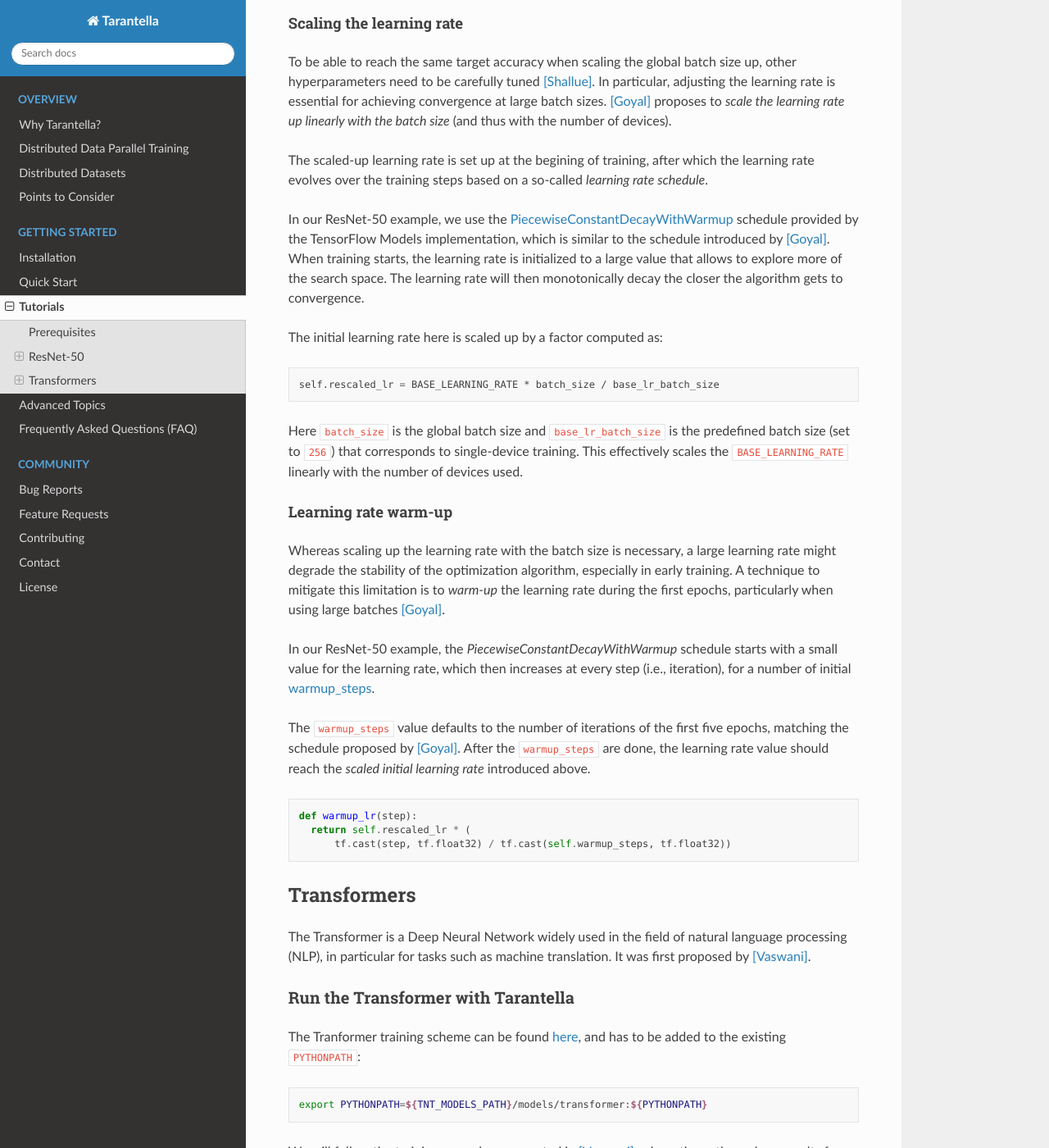
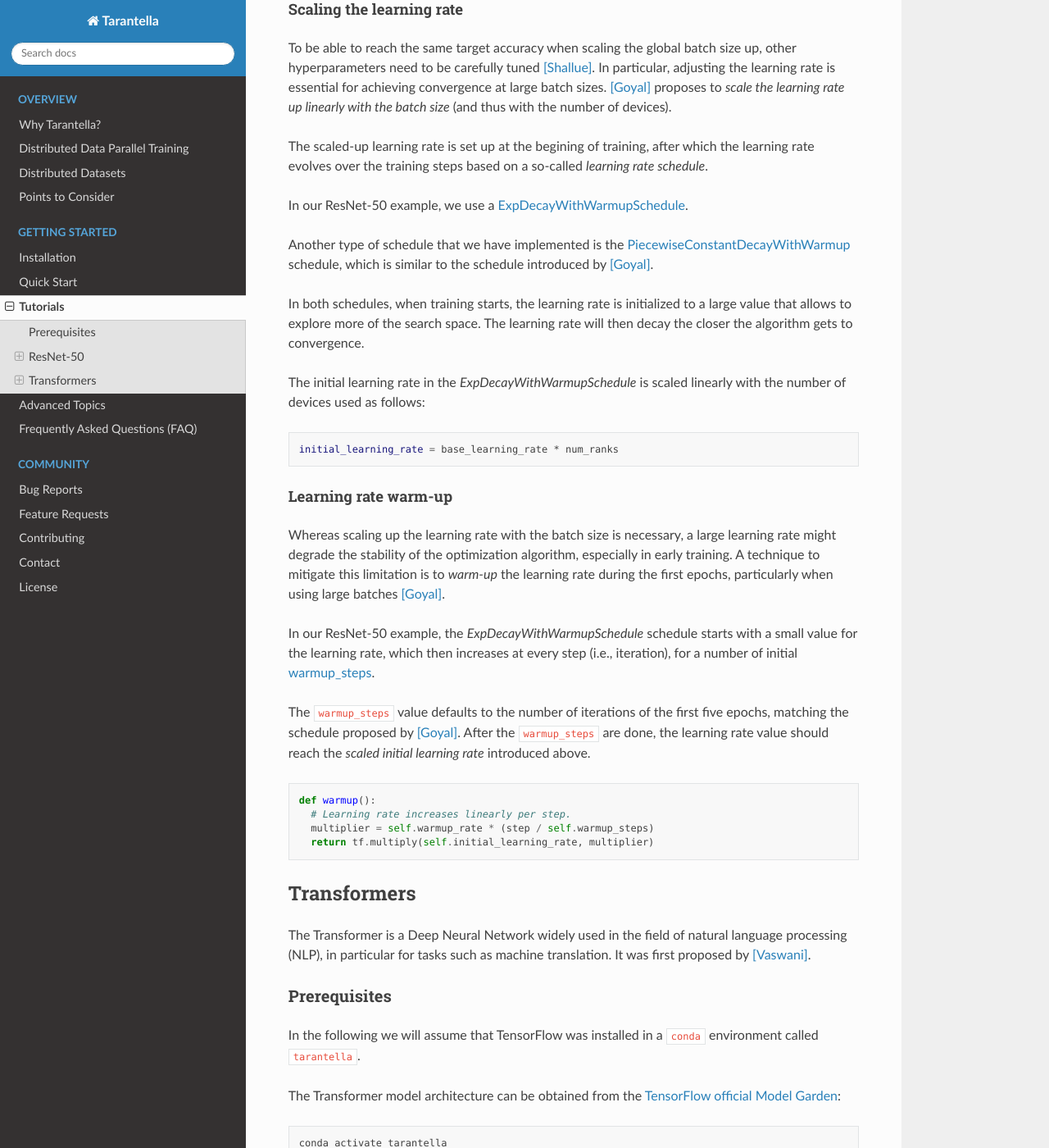
Before and after one commit to cc-hpc-itwm/tarantella, a Sphinx documentation site: the page built from docs/source/tutorials.rst, in a window 1280 px wide and 1400 px high, scrolled down 4052 px. Shown: the whole window at 82% size. Built offline with Sphinx 7.4.7 and the Read the Docs theme 2.0.0, drawn with Linux system fonts in a browser that asks for light colours; some of the changed text lies outside the part shown.

Commit message:
docs: update image processing tutorial

```diff
--- a/docs/source/tutorials.rst
+++ b/docs/source/tutorials.rst
@@ -9,18 +9,21 @@ state-of-the-art models for two widely-used applications in Deep Learning:
 * Image classification: ResNet-50
 * Machine translation: Transformer
 
-The models shown here are adapted from the
+The image classification model architectures are imported through the
+`tf.keras.applications <https://www.tensorflow.org/api_docs/python/tf/keras/applications>`_
+module, available in recent TensorFlow releases.
+
+The Transformer model presented in this tutorial is adapted from the
 `TensorFlow Model Garden <https://github.com/tensorflow/models/tree/master/official>`_.
 While the model implementations and hyperparameters are unchanged to preserve
 compatibility with the TensorFlow official models, we provide simplified training
 schemes that allow for a seamless transition from basic serial training to distributed
 data parallelism using Tarantella.
 
-
 Prerequisites
 -------------
 
-The tutorial models can be downloaded from the
+The model can be downloaded from the
 `Tnt Models repository <https://github.com/cc-hpc-itwm/tarantella_models>`_.
 
 .. code-block:: bash
@@ -31,23 +34,12 @@ The tutorial models can be downloaded from the
   cd tarantella_models/src
   export TNT_MODELS_PATH=`pwd`
 
-To use these models, install the the following dependencies:
+This tutorial assumes the following dependencies are installed:
 
-* TensorFlow 2.7
-* Tarantella 0.8.0
+* TensorFlow 2.9.1
+* Tarantella 0.9.0
 
 For a step-by-step installation, follow the :ref:`installation-label` guide.
-In the following we will assume that TensorFlow was installed in a ``conda``
-environment called ``tarantella``.
-
-Now we can install the final dependency,
-`TensorFlow official Model Garden <https://github.com/tensorflow/models>`__:
-
-.. code-block:: bash
-
-    conda activate tarantella
-    pip install tf-models-official==2.7
-
 
 .. _resnet50-label:
 
@@ -66,7 +58,7 @@ Before running the model, we need to add it to the existing ``PYTHONPATH``.
 
 .. code-block:: bash
 
-    export PYTHONPATH=${TNT_MODELS_PATH}/models/resnet:${PYTHONPATH}
+    export PYTHONPATH=${TNT_MODELS_PATH}:${PYTHONPATH}
 
 Furthermore, the ``ImageNet`` dataset needs to be installed and available on
 all the nodes that we want to use for training.
@@ -89,14 +81,16 @@ We can now simply run the ResNet-50 as follows:
 .. code-block:: bash
 
     tarantella --hostfile ./hostfile --devices-per-node 4 \
-    -- ${TNT_MODELS_PATH}/models/resnet/resnet50_tnt.py --data_dir=${TNT_DATASETS_PATH} \
-                                                        --batch_size=512 \
-                                                        --train_epochs=90 \
-                                                        --epochs_between_evals=10
+    -- ${TNT_MODELS_PATH}/models/image_classification/train_imagenet_main.py --data_dir=${TNT_DATASETS_PATH} \
+                                                                             --model_arch=resnet50 \
+                                                                             --strategy=data \
+                                                                             --batch_size=512 \
+                                                                             --train_epochs=90 \
+                                                                             --epochs_between_evals=10
 
 The above command will train a ResNet-50 models on the 8 devices available in parallel
 for ``90`` epochs, as suggested in [Goyal]_ to achieve convergence.
-The ``--epochs_between_evals`` parameter specifies the frequency of evaluations of the
+The ``--val_freq`` parameter specifies the frequency of evaluations of the
 *validation dataset* performed in between training epochs.
 
 Note the ``--batch_size`` parameter, which specifies the global batch size used in training.
@@ -104,15 +98,22 @@ Note the ``--batch_size`` parameter, which specifies the global batch size used
 Implementation overview
 ^^^^^^^^^^^^^^^^^^^^^^^
 We will now look closer into the implementation of the ResNet-50 training scheme.
-The main training steps reside in the ``models/resnet/resnet50_tnt.py`` file.
+The main training steps reside in the ``models/image_classification/train_imagenet_main.py`` file.
 
 The most important step in enabling data parallelism with Tarantella is
-to wrap the Keras model:
+to wrap the Keras model into a Tarantella model that uses data parallelism for speeding up training.
+
+This is summarized below for the `ResNet50` model:
 
 .. code-block:: python
 
-    model = resnet_model.resnet50(num_classes = imagenet_preprocessing.NUM_CLASSES)
-    model = tnt.Model(model)
+  model = tf.keras.applications.resnet50.ResNet50(include_top=True, weights=None, classes=1000,
+                                                  input_shape=(224, 224, 3), input_tensor=None,
+                                                  pooling=None, classifier_activation='softmax')
+  ...
+  if args.distribute == ParallelMethods.TNT:
+    model = tnt.Model(model,
+                      parallel_strategy = tnt.ParallelStrategy.DATA)
 
 Next, the training procedure can simply be written down as it would be for a
 standard, TensorFlow-only model. No further changes are required to train the
@@ -122,15 +123,15 @@ In particular, the ImageNet dataset is loaded and preprocessed as follows:
 
 .. code-block:: python
 
-    train_dataset = imagenet_preprocessing.input_fn(is_training = True,
-                                                    data_dir = flags_obj.data_dir,
-                                                    batch_size = flags_obj.batch_size,
-                                                    shuffle_seed = 42,
-                                                    drop_remainder = True)
+  train_input_dataset = load_dataset(dataset_type='train',
+                                     data_dir=args.data_dir, num_samples = args.train_num_samples,
+                                     batch_size=args.batch_size, dtype=tf.float32,
+                                     drop_remainder=args.drop_remainder,
+                                     shuffle_seed=args.shuffle_seed)
 
 The
-`imagenet_preprocessing.input_fn
-<https://github.com/cc-hpc-itwm/tarantella_models/blob/master/src/models/resnet/imagenet_preprocessing.py#L31>`_
+`load_dataset
+<https://github.com/cc-hpc-itwm/tarantella_models/blob/master/src/models/image_classification/train_imagenet_main.py#L120>`_
 function reads the input files in ``data_dir``, loads the training samples, and processes
 them into TensorFlow datasets.
 
@@ -145,24 +146,20 @@ such that:
     will be equally distributed among the participating ranks, such that some ranks
     will use a micro-batch of ``(batch_size / num_devices) + 1``.
   * each device will apply the same set of transformations to its input samples as
-    specified in the ``input_fn`` function.
+    specified in the ``load_dataset`` function.
 
 The advantage of using the *automatic dataset distribution* mechanism of Tarantella
 is that users can reason about their I/O pipeline without taking care of the details
 about how to distribute it.
-To disable the *automatic dataset distribution* and ensure each rank will use the
-same micro-batch size equal to ``batch_size / num_devices``, run the code with the
-following flag: ``--auto_distributed=False``. Make sure the provided ``batch_size``
-is a multiple of the number of ranks in this case.
 
 Before starting the training, the model is compiled using a standard Keras optimizer
 and loss.
 
 .. code-block:: python
 
-    model.compile(optimizer = optimizer,
-                  loss = 'sparse_categorical_crossentropy',
-                  metrics = (['sparse_categorical_accuracy']))
+  model.compile('optimizer' : tf.keras.optimizers.SGD(learning_rate=lr_schedule, momentum=0.9),
+                'loss' : tf.keras.losses.SparseCategoricalCrossentropy(),
+                'metrics' : [tf.keras.metrics.SparseCategoricalAccuracy()])
 
 We provide flags to enable the most commonly used Keras ``callbacks``, such as
 the ``TensorBoard`` profiler, which can simply be passed to the ``fit`` function
@@ -231,23 +227,25 @@ The scaled-up learning rate is set up at the begining of training, after which t
 learning rate evolves over the training steps based on a so-called
 *learning rate schedule*.
 
-In our ResNet-50 example, we use the
-`PiecewiseConstantDecayWithWarmup <https://github.com/cc-hpc-itwm/tarantella_models/blob/master/src/models/resnet/resnet50_tnt.py#L20>`__
-schedule provided by the TensorFlow Models implementation, which is similar to the schedule
-introduced by [Goyal]_.
-When training starts, the learning rate is initialized to
+In our ResNet-50 example, we use a
+`ExpDecayWithWarmupSchedule
+<https://github.com/cc-hpc-itwm/tarantella_models/blob/master/src/models/image_classification/lr_scheduler.py#L83>`__.
+
+Another type of schedule that we have implemented is the
+`PiecewiseConstantDecayWithWarmup
+<https://github.com/cc-hpc-itwm/tarantella_models/blob/master/src/models/image_classification/lr_scheduler.py#L10>`__
+schedule, which is similar to the schedule introduced by [Goyal]_.
+
+In both schedules, when training starts, the learning rate is initialized to
 a large value that allows to explore more of the search space. The learning rate will
-then monotonically decay the closer the algorithm gets to convergence.
+then decay the closer the algorithm gets to convergence.
 
-The initial learning rate here is scaled up by a factor computed as:
+The initial learning rate in the `ExpDecayWithWarmupSchedule` is scaled linearly with the
+number of devices used as follows:
 
 .. code-block:: bash
 
-  self.rescaled_lr = BASE_LEARNING_RATE * batch_size / base_lr_batch_size
-
-Here ``batch_size`` is the global batch size and ``base_lr_batch_size`` is the predefined batch size
-(set to ``256``) that corresponds to single-device training. This effectively scales the
-``BASE_LEARNING_RATE`` linearly with the number of devices used.
+  initial_learning_rate = base_learning_rate * num_ranks
 
 Learning rate warm-up
 """""""""""""""""""""
@@ -257,10 +255,10 @@ rate might degrade the stability of the optimization algorithm, especially in ea
 A technique to mitigate this limitation is to *warm-up* the learning rate during the first
 epochs, particularly when using large batches [Goyal]_.
 
-In our ResNet-50 example, the `PiecewiseConstantDecayWithWarmup` schedule
+In our ResNet-50 example, the `ExpDecayWithWarmupSchedule` schedule
 starts with a small value for the learning rate, which then increases at every step
 (i.e., iteration), for a number of initial
-`warmup_steps <https://github.com/cc-hpc-itwm/tarantella_models/blob/master/src/models/resnet/common.py#L30>`_.
+`warmup_steps <https://github.com/cc-hpc-itwm/tarantella_models/blob/master/src/models/image_classification/lr_scheduler.py#L95>`_.
 
 The ``warmup_steps`` value defaults to the number of iterations of the first five epochs,
 matching the schedule proposed by [Goyal]_.
@@ -269,9 +267,10 @@ learning rate* introduced above.
 
 .. code-block:: python
 
-  def warmup_lr(step):
-    return self.rescaled_lr * (
-        tf.cast(step, tf.float32) / tf.cast(self.warmup_steps, tf.float32))
+  def warmup():
+    # Learning rate increases linearly per step.
+    multiplier = self.warmup_rate * (step / self.warmup_steps)
+    return tf.multiply(self.initial_learning_rate, multiplier)
 
 .. _transformer-label:
 
@@ -281,6 +280,20 @@ Transformers
 The Transformer is a Deep Neural Network widely used in the field of natural language
 processing (NLP), in particular for tasks such as machine translation.
 It was first proposed by [Vaswani]_.
+
+Prerequisites
+^^^^^^^^^^^^^
+In the following we will assume that TensorFlow was installed in a ``conda``
+environment called ``tarantella``.
+
+The Transformer model architecture can be obtained from the
+`TensorFlow official Model Garden <https://github.com/tensorflow/models>`__:
+
+.. code-block:: bash
+
+    conda activate tarantella
+    pip install tf-models-official==2.9.1
+
 
 Run the Transformer with Tarantella
 ^^^^^^^^^^^^^^^^^^^^^^^^^^^^^^^^^^^
```
Also changed, not shown: other parts of docs/source/tutorials.rst (+9 -10 lines).
